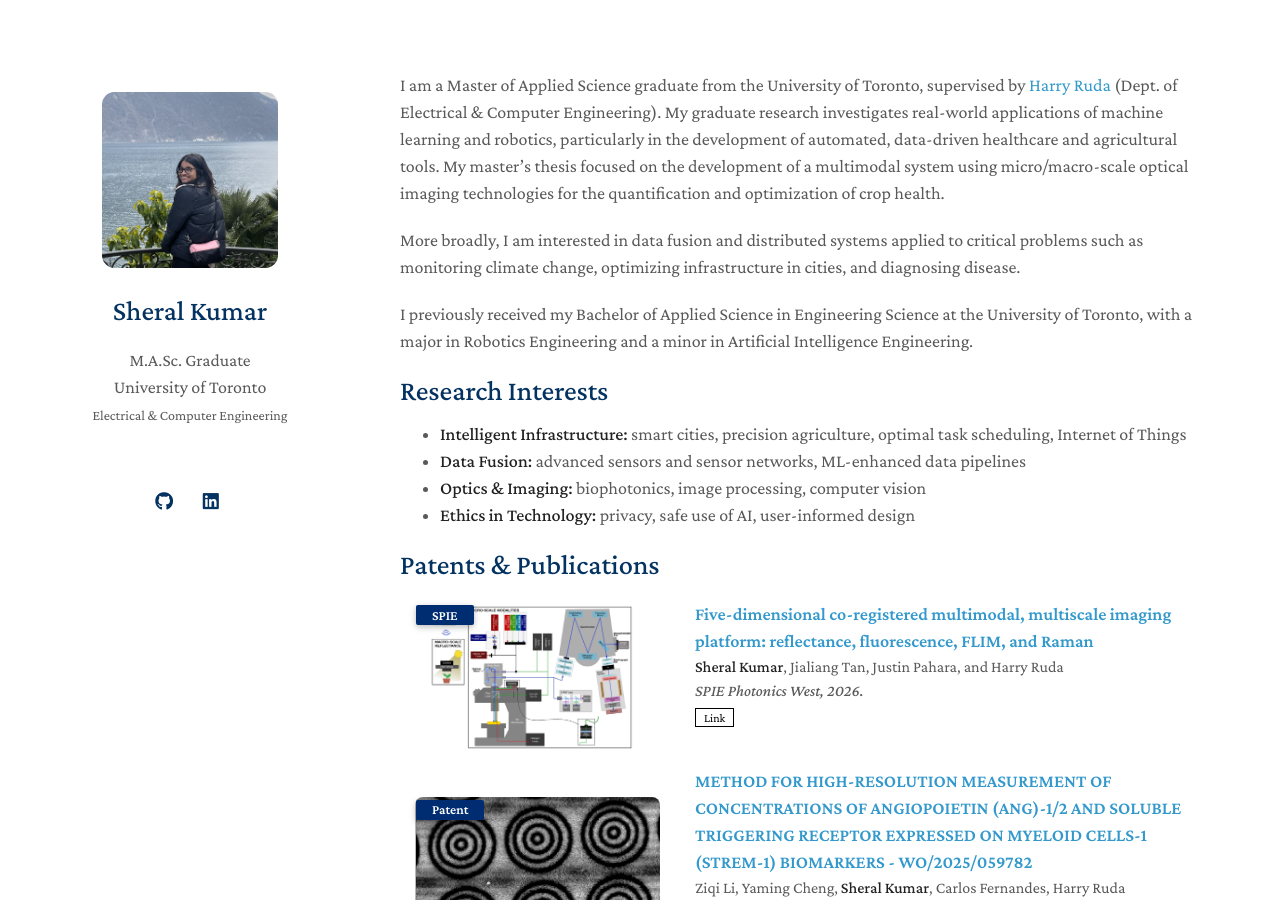
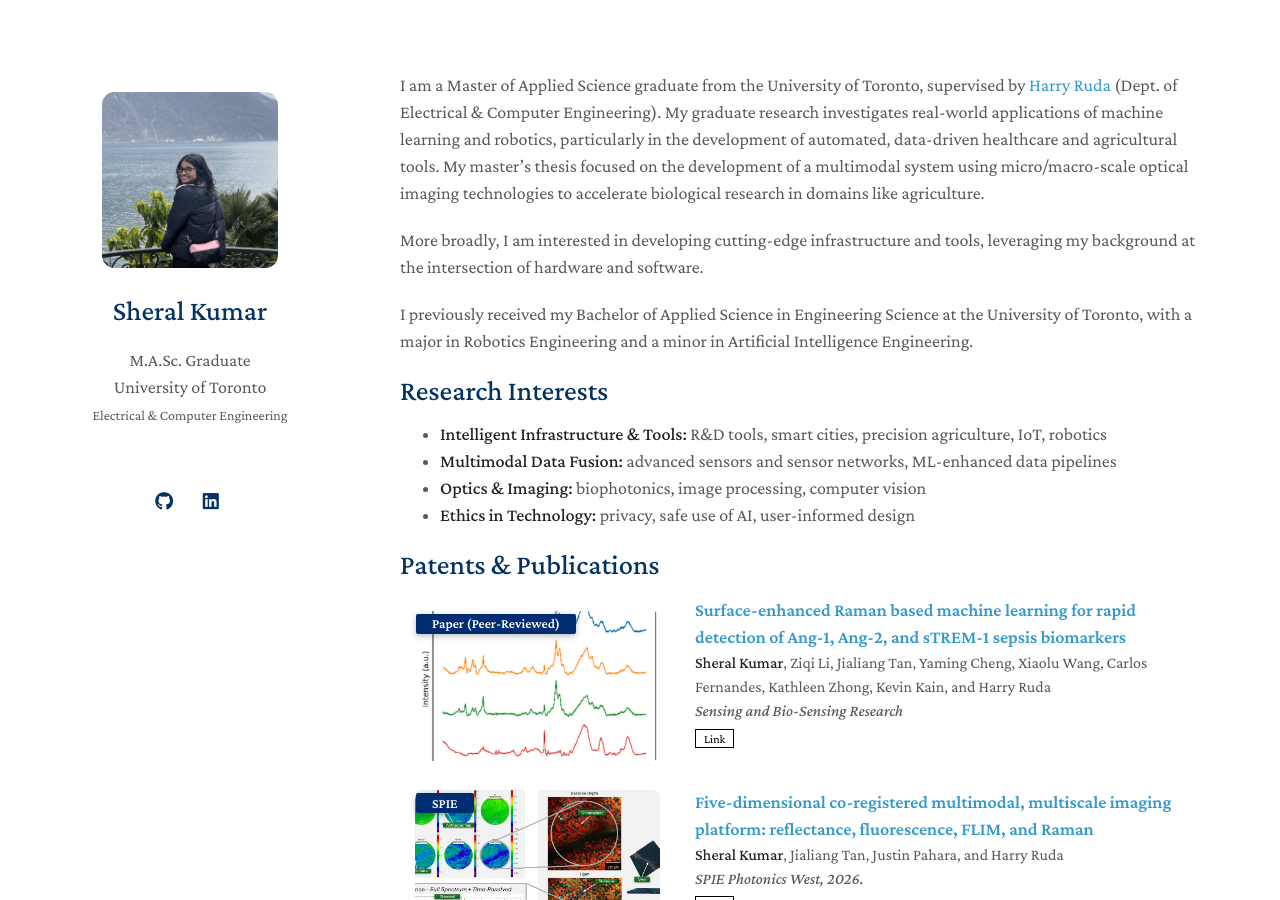
Before and after one commit to sheralskumar/sheralskumar.github.io, a Jekyll site: the page built from index.md, in a window 1280 px wide and 900 px high. Built offline with Jekyll 4.4.1, drawn with Linux system fonts in a browser that asks for light colours; a style sheet for code colours, icons or effects is not loaded.

Commit message:
paper updated!

```diff
--- a/_data/publications.yml
+++ b/_data/publications.yml
@@ -1,4 +1,12 @@
 main:
+
+  - title: "Surface-enhanced Raman based machine learning for rapid detection of Ang-1, Ang-2, and sTREM-1 sepsis biomarkers"
+    authors: <strong>Sheral Kumar</strong>, Ziqi Li, Jialiang Tan, Yaming Cheng, Xiaolu Wang, Carlos Fernandes, Kathleen Zhong, Kevin Kain, and Harry Ruda
+    conference_short: Paper (Peer-Reviewed)
+    conference: Sensing and Bio-Sensing Research
+    title_link: https://doi.org/10.1016/j.sbsr.2026.100956
+    page: https://doi.org/10.1016/j.sbsr.2026.100956
+    image: ./assets/img/sepsis-paper.png
 
   - title: "Five-dimensional co-registered multimodal, multiscale imaging platform: reflectance, fluorescence, FLIM, and Raman"
     authors: <strong>Sheral Kumar</strong>,  Jialiang Tan, Justin Pahara, and Harry Ruda
@@ -6,7 +14,7 @@ main:
     conference: SPIE Photonics West, 2026.
     title_link: https://spie.org/photonics-west/presentation/Five-dimensional-co-registered-multimodal-multiscale-imaging-platform--reflectance/13859-9
     page: https://spie.org/photonics-west/presentation/Five-dimensional-co-registered-multimodal-multiscale-imaging-platform--reflectance/13859-9
-    image: ./assets/img/system-diagram.png
+    image: ./assets/img/spie.png
 
   - title: "METHOD FOR HIGH-RESOLUTION MEASUREMENT OF CONCENTRATIONS OF ANGIOPOIETIN (ANG)-1/2 AND SOLUBLE TRIGGERING RECEPTOR EXPRESSED ON MYELOID CELLS-1 (STREM-1) BIOMARKERS - WO/2025/059782"
     authors: Ziqi Li, Yaming Cheng, <strong>Sheral Kumar</strong>, Carlos Fernandes, Harry Ruda
@@ -16,7 +24,6 @@ main:
     patent: https://patentscope.wipo.int/search/en/detail.jsf?docId=WO2025059782
     image: ./assets/img/sepsis-patent.png
 
-
   - title: "Methods and devices for extracting motion vector data from compressed video data - US11729395B2"
     authors: <strong>Sheral Sweta Kumar</strong>, Amartya Mukherjee, Seel Nimeshkumar Patel, Rui Xiang Chai, Wentao Liu, Yuanhao Yu, Yang Wang, Jin Tang
     conference_short: Patent
--- a/index.md
+++ b/index.md
@@ -4,16 +4,16 @@ layout: homepage
 
 <!-- ## About Me -->
 
-I am a  Master of Applied Science graduate from the University of Toronto, supervised by [Harry Ruda](https://www.ece.utoronto.ca/people/ruda-h/) (Dept. of Electrical & Computer Engineering). My graduate research investigates real-world applications of machine learning and robotics, particularly in the development of automated, data-driven healthcare and agricultural tools. My master's thesis focused on the development of a multimodal system using micro/macro-scale optical imaging technologies for the quantification and optimization of crop health.
+I am a  Master of Applied Science graduate from the University of Toronto, supervised by [Harry Ruda](https://www.ece.utoronto.ca/people/ruda-h/) (Dept. of Electrical & Computer Engineering). My graduate research investigates real-world applications of machine learning and robotics, particularly in the development of automated, data-driven healthcare and agricultural tools. My master's thesis focused on the development of a multimodal system using micro/macro-scale optical imaging technologies to accelerate biological research in domains like agriculture.
 
-More broadly, I am interested in data fusion and distributed systems applied to critical problems such as monitoring climate change, optimizing infrastructure in cities, and diagnosing disease.
+More broadly, I am interested in developing cutting-edge infrastructure and tools, leveraging my background at the intersection of hardware and software.
 
 I previously received my Bachelor of Applied Science in Engineering Science at the University of Toronto, with a major in Robotics Engineering and a minor in Artificial Intelligence Engineering.
 
 ## Research Interests
 
-- **Intelligent Infrastructure:** smart cities, precision agriculture, optimal task scheduling, Internet of Things
-- **Data Fusion:** advanced sensors and sensor networks, ML-enhanced data pipelines
+- **Intelligent Infrastructure & Tools:** R&D tools, smart cities, precision agriculture, IoT, robotics
+- **Multimodal Data Fusion:** advanced sensors and sensor networks, ML-enhanced data pipelines
 - **Optics & Imaging:** biophotonics, image processing, computer vision
 - **Ethics in Technology:** privacy, safe use of AI, user-informed design
 
```
Also changed, not shown: assets/img/sepsis-paper.png (added), assets/img/spie.png (added), assets/img/system-diagram.png (deleted).
